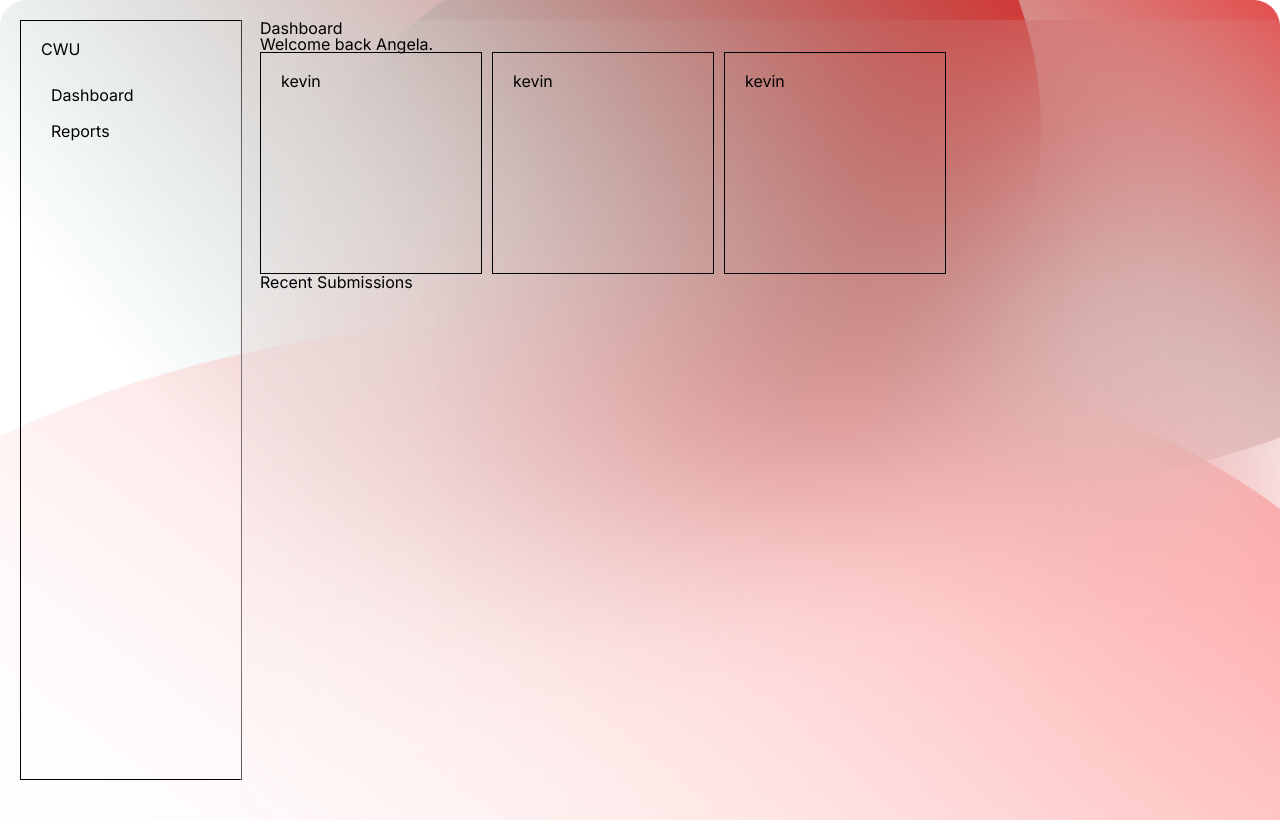
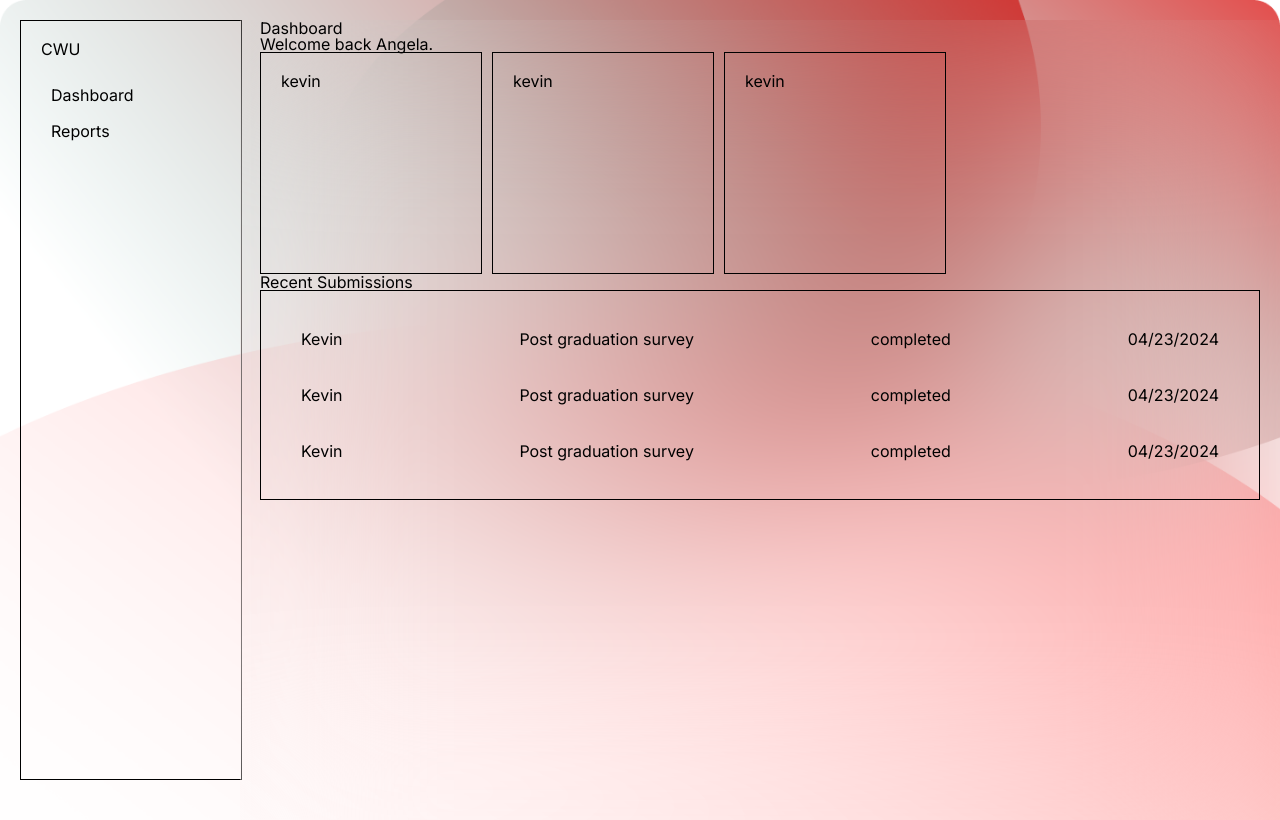
Before and after one commit to longleDevops/capstone-project, a Next.js app: page /admin/dashboard in a window 1280 px wide. Built offline with nearby package versions, Linux system fonts and the light colour scheme.

Commit message:
feat: add submissions for admin

```diff
--- a/components/admin/dashboard/index.tsx
+++ b/components/admin/dashboard/index.tsx
@@ -1,5 +1,4 @@
 import styles from "./styles.module.css"
-
 
 const items = [
   {
@@ -18,6 +17,27 @@ const items = [
     year: "2022"
   }
 ]
+
+const submissions = [
+  {
+    name: "Kevin",
+    survey: "Post graduation survey",
+    status: "completed",
+    date: "04/23/2024"
+  },
+  {
+    name: "Kevin",
+    survey: "Post graduation survey",
+    status: "completed",
+    date: "04/23/2024"
+  },
+  {
+    name: "Kevin",
+    survey: "Post graduation survey",
+    status: "completed",
+    date: "04/23/2024"
+  }
+]
 export const AdminDashboard = () => {
   return (
     <div className={styles.container}>
@@ -31,7 +51,16 @@ export const AdminDashboard = () => {
         ))}
       </div>
       <p>Recent Submissions</p>
-
+      <div className={styles.submission_container}>
+        {submissions.map((item) => (
+          <div className={styles.submission_row}>
+            <p>{item.name}</p>
+            <p>{item.survey}</p>
+            <p>{item.status}</p>
+            <p>{item.date}</p>
+          </div>
+        ))}
+      </div>
     </div>
   )
 }
--- a/components/admin/dashboard/styles.module.css
+++ b/components/admin/dashboard/styles.module.css
@@ -16,3 +16,17 @@
   padding: 20px;
   border: 1px black solid;
 }
+
+.submission_container{
+  border:1px black solid;
+  margin-right: 20px;
+  padding: 20px;
+}
+
+.submission_row{
+  display: flex;
+  flex-direction: row;
+  gap: 10px;
+  padding: 20px;
+  justify-content: space-between;
+}
--- a/drizzle.config.ts
+++ b/drizzle.config.ts
@@ -1,7 +1,7 @@
 import type { Config } from "drizzle-kit";
 
 export default {
-  schema: "./backend/db/schema.ts",
+  schema: "./app/(back-end)/db/schema.ts",
   out: "./drizzle",
   driver: "pg",
   dbCredentials: {
--- a/package.json
+++ b/package.json
@@ -27,7 +27,7 @@
     "@types/node": "^20",
     "@types/react": "^18",
     "@types/react-dom": "^18",
-    "drizzle-kit": "^0.20.14",
+    "drizzle-kit": "^0.20.17",
     "eslint": "^8",
     "eslint-config-next": "14.1.4",
     "typescript": "^5"
```
Also changed, not shown: 1 other file (tests, documents, lock files or other folders).
